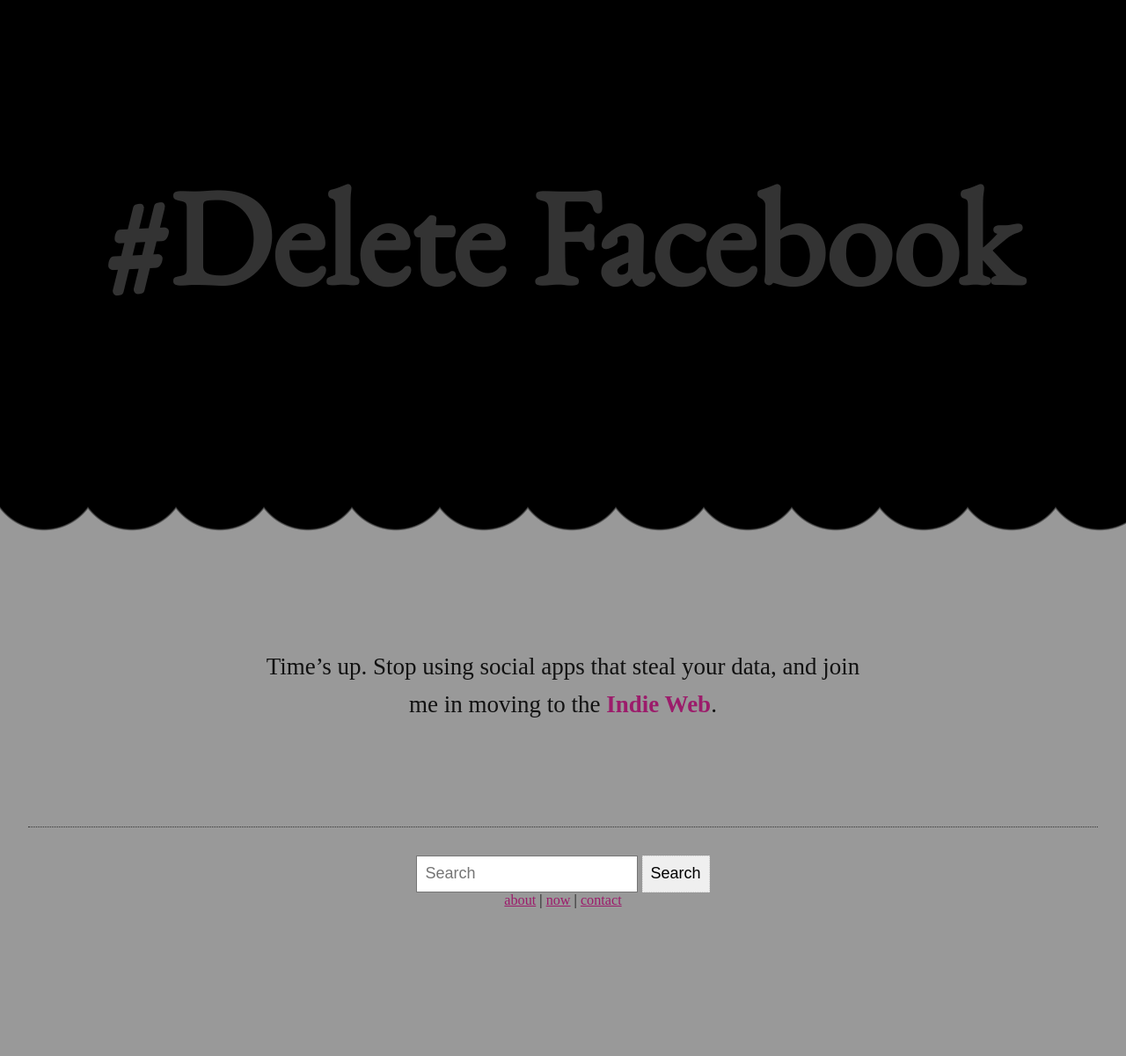
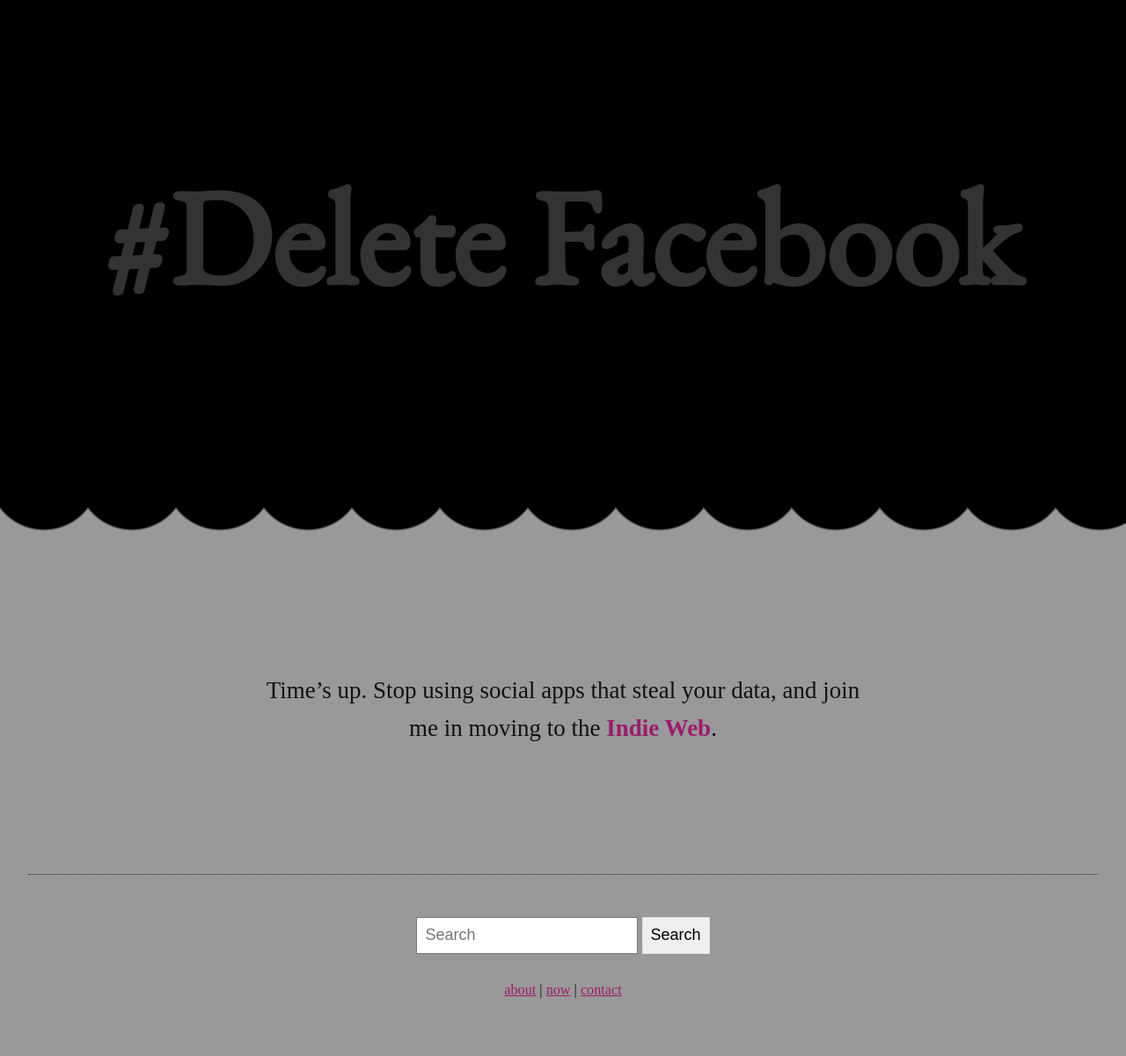
Before and after one commit to cidneyhamilton/cidneyhamilton.com, a Jekyll site: the page built from index.md, in a window 1280 px wide. Shown: the whole page at 88% size. Built offline with Jekyll 4.4.1, drawn with Linux system fonts in a browser that asks for light colours; before the commit the page ends 1082 px from its top, so only the background shows below that.

Commit message:
Update CSS.

```diff
--- a/_sass/nav.scss
+++ b/_sass/nav.scss
@@ -1,6 +1,7 @@
 .nav {
 	display: inline-block;
 	list-style-type: none;
+	padding: 1em;
 }
 
 .nav li {
--- a/assets/css/style.scss
+++ b/assets/css/style.scss
@@ -9,12 +9,6 @@
 @import "nav";
 @import "scallop";
 
-* {
-	border-style: border-box;
-	margin: 0;
-	padding: 0;
-	outline: 0;
-}
 
 body {
 	background: $lighter-gray;
```
